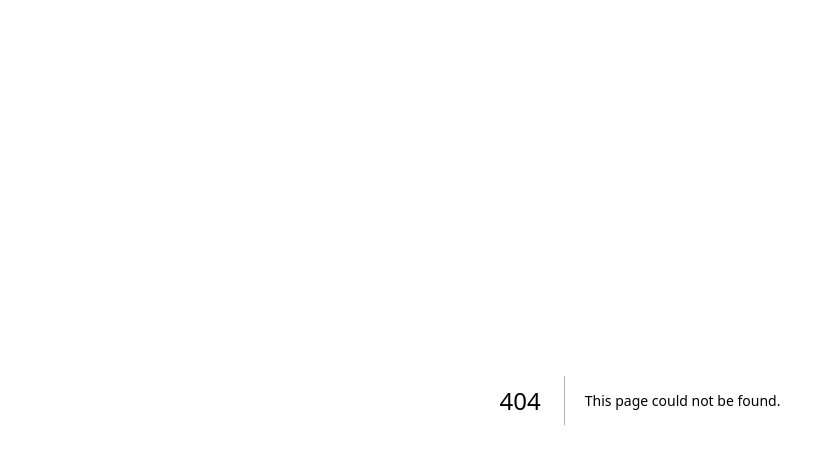
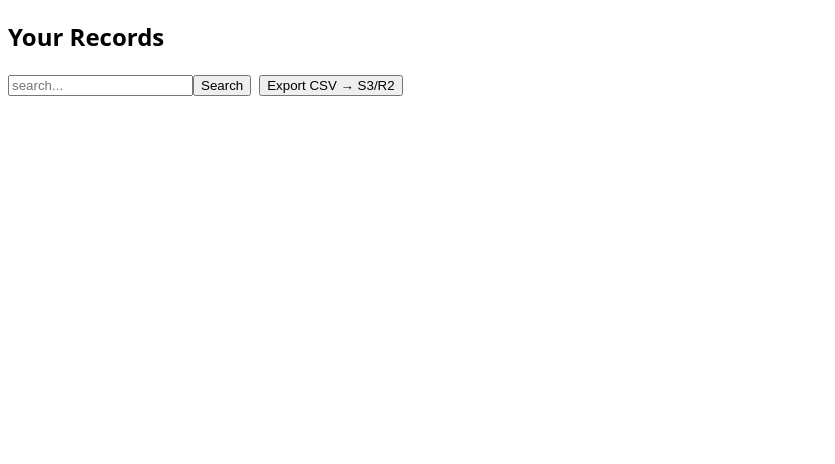
Before and after one commit to TomWang22/record-platform, a Next.js app in the folder webapp/: page /records in a window 1280 px wide. Before the commit this address had no page. Shown: the top 464 px of the page, without its empty margins (0-835 px from the left). Built offline with nearby package versions, Linux system fonts and the light colour scheme; no server answers.

Commit message:
feat(web): records list + export button

```diff
--- /dev/null
+++ b/webapp/app/records/page.tsx
@@ -0,0 +1,29 @@
+'use client'
+import { useEffect, useState } from 'react'
+const GW = process.env.NEXT_PUBLIC_GATEWAY_URL!
+type Rec = { id:string, artist:string, name:string, format:string, catalogNumber?:string }
+export default function Records() {
+  const [items,setItems]=useState<Rec[]>([])
+  const [q,setQ]=useState('')
+  const [msg,setMsg]=useState('')
+  async function load() {
+    const r=await fetch(`${GW}/records/records?`+new URLSearchParams(q?{q}:{}) ,{ headers: { Authorization: 'Bearer '+localStorage.getItem('token') }})
+    if(r.status===401){ location.href='/login'; return }
+    setItems(await r.json())
+  }
+  async function exportCsv(){
+    const r=await fetch(`${GW}/records/export`, { method:'POST', headers: { Authorization: 'Bearer '+localStorage.getItem('token') }})
+    const j=await r.json(); setMsg(j?.key ? `Exported to s3://${j.bucket}/${j.key}` : (j.error||'export failed'))
+  }
+  useEffect(()=>{load()},[])
+  return (
+    <main>
+      <h2>Your Records</h2>
+      <input placeholder="search..." value={q} onChange={e=>setQ(e.target.value)} />
+      <button onClick={load}>Search</button>
+      <button onClick={exportCsv} style={{marginLeft:8}}>Export CSV → S3/R2</button>
+      <div style={{opacity:.8}}>{msg}</div>
+      <ul>{items.map(x=> <li key={x.id}>{x.artist} — {x.name} [{x.format}] {x.catalogNumber??''}</li>)}</ul>
+    </main>
+  )
+}
```
